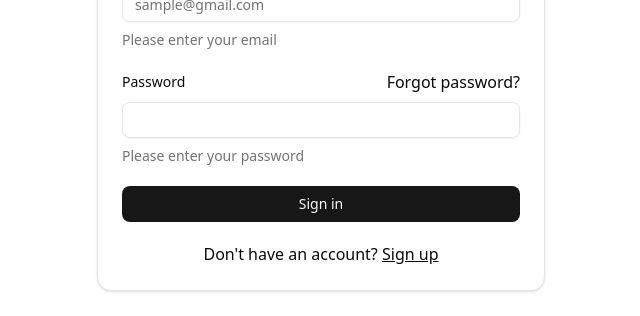
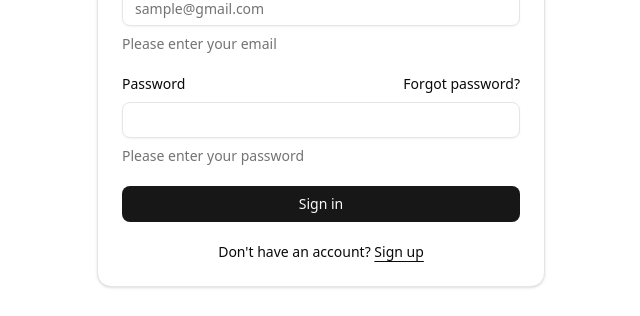
Before and after one commit to noerocks/E-accredit, a Next.js app: page /login in a window 1280 px wide. Shown: the part 324-640 px from the top of the page, without its empty margins (319-959 px from the left). Built offline with nearby package versions, Linux system fonts and the light colour scheme.

Commit message:
Edited register and login form

```diff
--- a/components/login-form.tsx
+++ b/components/login-form.tsx
@@ -77,7 +77,10 @@
                   <FormItem>
                     <div className="flex justify-between">
                       <FormLabel>Password</FormLabel>
-                      <Link href={"/login"} className="hover:underline">
+                      <Link
+                        href={"/login"}
+                        className="ml-auto inline-block text-sm underline-offset-4 hover:underline"
+                      >
                         Forgot password?
                       </Link>
                     </div>
@@ -95,9 +98,12 @@
                 {/* {pending ? <Spinner message="Signing up..." /> : "Sign up"} */}
                 Sign in
               </Button>
-              <p className="text-center     ">
+              <p className="text-center text-sm">
                 Don't have an account?{" "}
-                <Link href={"/register"} className="underline">
+                <Link
+                  href={"/register"}
+                  className="underline underline-offset-4"
+                >
                   Sign up
                 </Link>
               </p>
--- a/components/register-form.tsx
+++ b/components/register-form.tsx
@@ -179,10 +179,10 @@
               <Button disabled={pending}>
                 {pending ? <Spinner message="Signing up..." /> : "Sign up"}
               </Button>
-              <p className="text-center">
-                Already had an account?{" "}
-                <Link href={"/login"} className="underline">
-                  Log in
+              <p className="text-center text-sm">
+                Already have an account?{" "}
+                <Link href={"/login"} className="underline underline-offset-4">
+                  Sign in
                 </Link>
               </p>
             </form>
```
